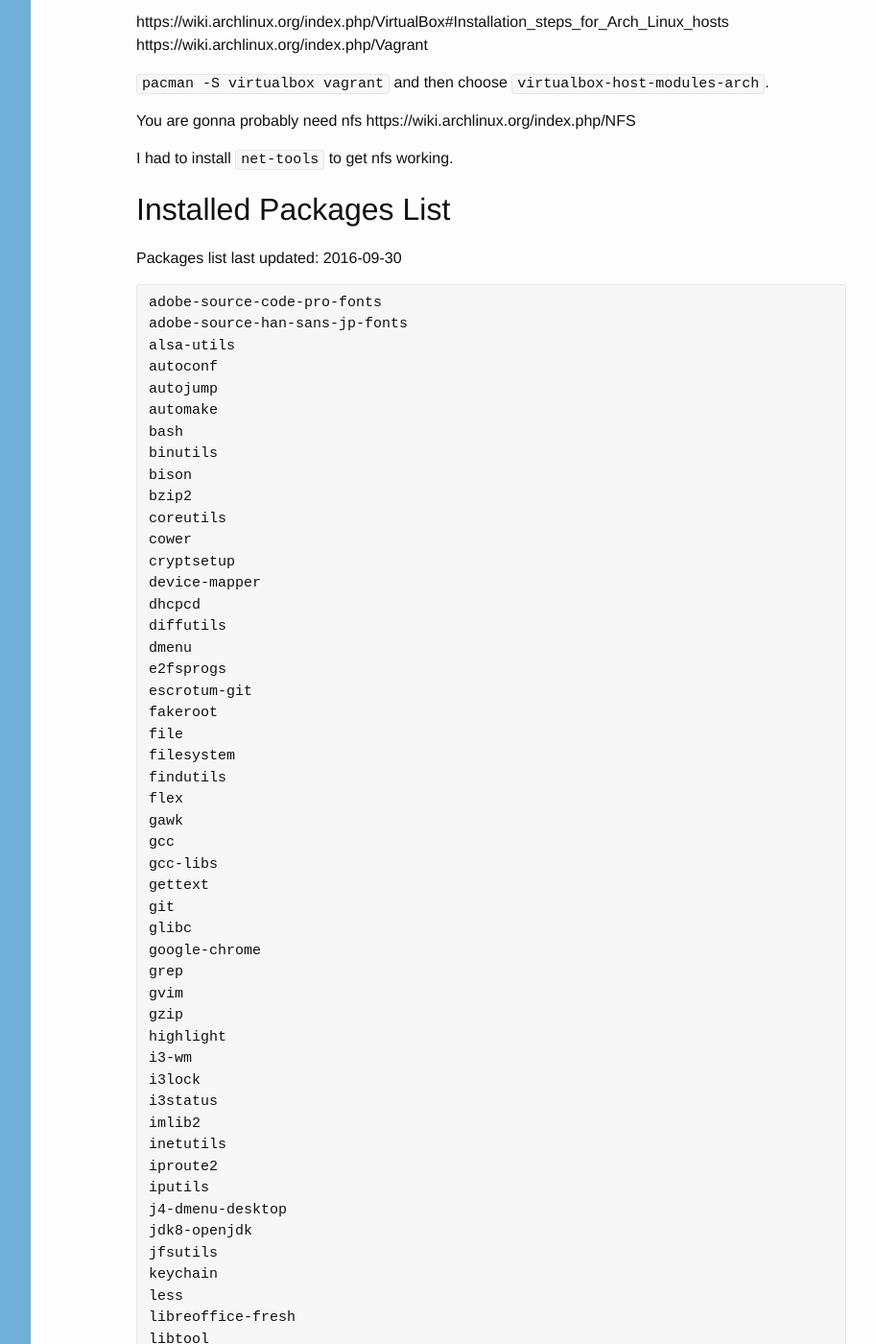
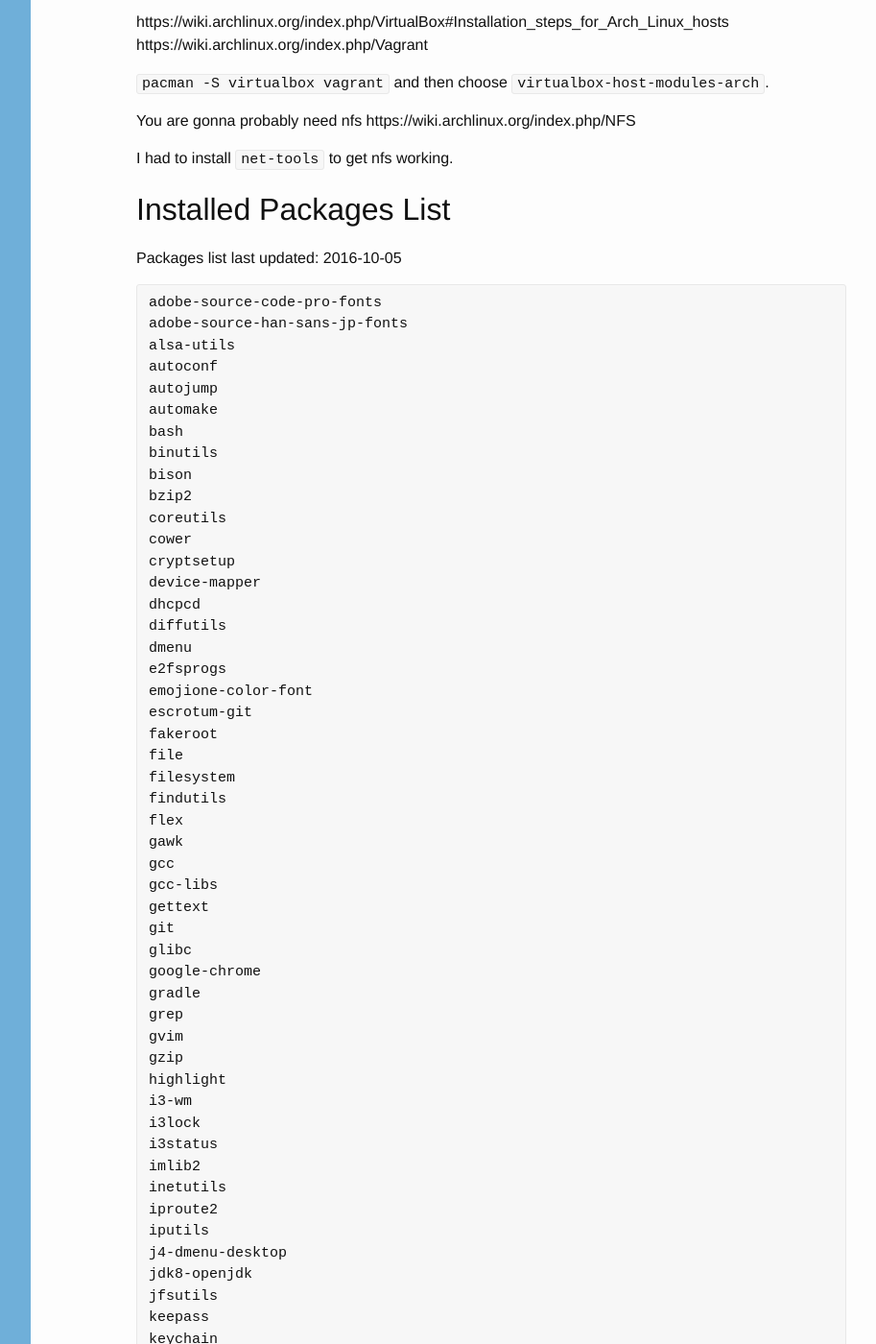
Before and after one commit to austinpray/austinpray.com, a Jekyll site: the page built from _posts/2016-09-26-arch-linux-notes.md, in a window 1280 px wide and 1400 px high, scrolled down 657 px. Shown: the whole window at 96% size, without its empty margins (288-1201 px from the left). Built offline with Jekyll 4.4.1, drawn with Linux system fonts in a browser that asks for light colours; comment, search, counter and statistics services are not loaded; some of the changed text lies outside the part shown.

Commit message:
Update packages

````diff
--- a/_posts/2016-09-26-arch-linux-notes.md
+++ b/_posts/2016-09-26-arch-linux-notes.md
@@ -32,7 +32,7 @@ I had to install `net-tools` to get nfs working.
 
 ## Installed Packages List
 
-Packages list last updated: 2016-09-30
+Packages list last updated: 2016-10-05
 
 ```arch-packages
 adobe-source-code-pro-fonts
@@ -53,6 +53,7 @@ dhcpcd
 diffutils
 dmenu
 e2fsprogs
+emojione-color-font
 escrotum-git
 fakeroot
 file
@@ -66,6 +67,7 @@ gettext
 git
 glibc
 google-chrome
+gradle
 grep
 gvim
 gzip
````
Also changed, not shown: other parts of _posts/2016-09-26-arch-linux-notes.md (+1 -0 lines).
